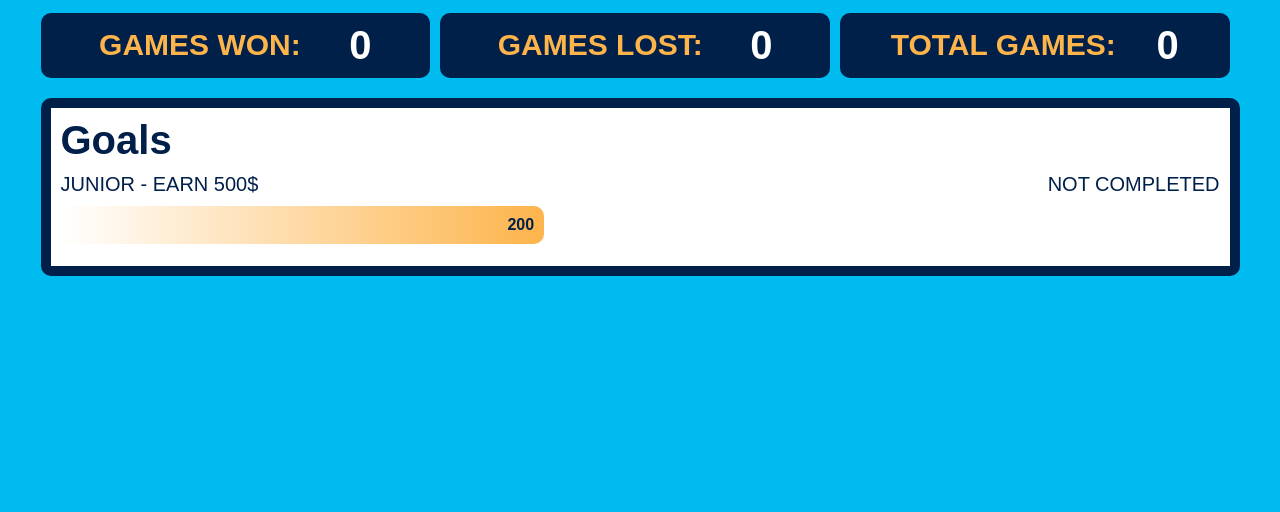
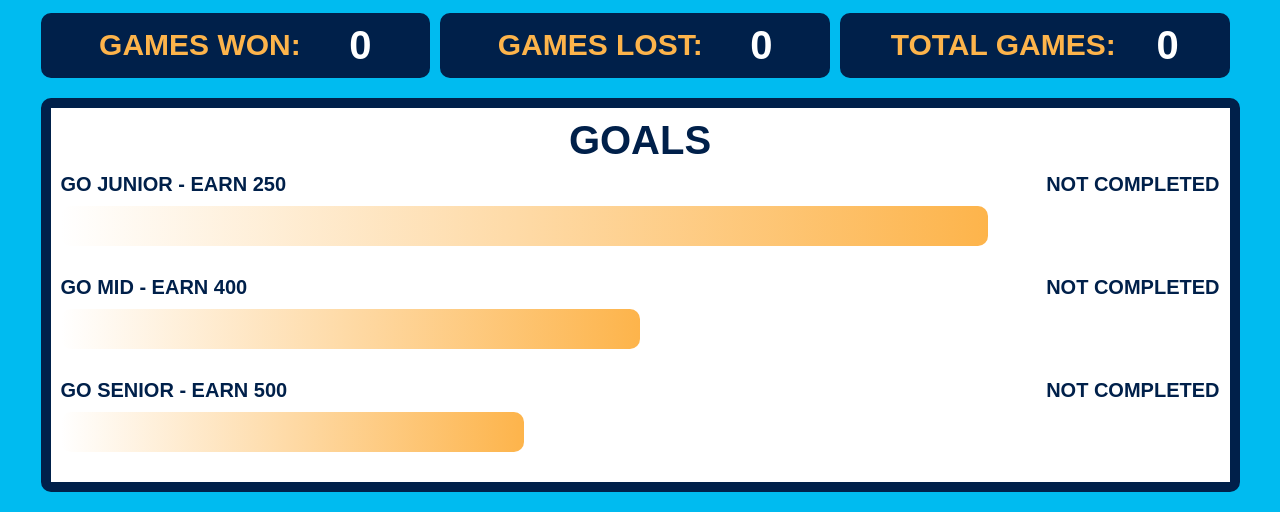
Before and after one commit to feandev/frontend-jackpot, a website built with webpack: page src/index.html in a window 1280 px wide. Shown: the part 708-1220 px from the top of the page. Before the commit the page ends 1004 px from the top, so only its background shows below. Built offline with nearby package versions, Linux system fonts and the light colour scheme.

Commit message:
added goals module and panel

```diff
--- a/src/app/app.js
+++ b/src/app/app.js
@@ -1,2 +1,2 @@
 import Game from './modules/game'
-const game = new Game(200);
+const game = new Game(200, [250, 400, 500]);
--- a/src/app/modules/draw.js
+++ b/src/app/modules/draw.js
@@ -4,10 +4,7 @@ import jsImageSource from '../assets/img/3.jpg'
 
 export default class Draw {
   constructor() {
-    this.htmlImage = htmlImageSource;
-    this.cssImage = cssImageSource;
-    this.jsImage = jsImageSource;
-    this.options = [this.htmlImage, this.cssImage, this.jsImage];
+    this.options = [htmlImageSource, cssImageSource, jsImageSource];
     let _result = this.getImages();
     this.getResult = () => _result;
   }
--- a/src/app/modules/game.js
+++ b/src/app/modules/game.js
@@ -6,12 +6,12 @@ import Progress from './progress'
 import dolarImageSource from '../assets/img/dolar.png'
 
 export default class Game {
-    constructor(money) {
+    constructor(money, goals) {
 
         this.wallet = new Wallet(money);
         this.stats = new Stats();
         this.colors = new Draw();
-        this.progress = new Progress(500, 750, 1000)
+        this.progress = new Progress(goals)
         this.dolarImage = dolarImageSource;
 
         // bind to object game
@@ -23,12 +23,13 @@ export default class Game {
         this.spanGamesNumber = document.getElementById('games');
         this.spanWins = document.getElementById('wins');
         this.spanLosses = document.getElementById('losses');
-
+        this.progressBars = document.querySelectorAll('.bar__inner');
+        this.goalsText = document.querySelectorAll('.goal__status');
+        this.goalsValue = document.querySelectorAll('.goal__txt_value');
         this.render();
-
     }
 
-    render(colors = [this.dolarImage, this.dolarImage, this.dolarImage], money = this.wallet.showWallet(), result ='', stats =[0, 0, 0], bet = 0, moneyWon = 0  ) {
+    render(colors = [this.dolarImage, this.dolarImage, this.dolarImage], money = this.wallet.showWallet(), result = '', stats = [0, 0, 0], bet = 0, moneyWon = 0, progress = this.progress.calculateProgress(this.wallet.showWallet())) {
 
         this.boards.forEach((board, index) => board.src = colors[index]);
 
@@ -41,22 +42,33 @@ export default class Game {
             result = `- ${bet} $`;
             this.spanResult.classList.add('red-score')
         }
-
         this.spanResult.textContent = result;
         this.spanGamesNumber.textContent = stats[0];
         this.spanWins.textContent = stats[1];
         this.spanLosses.textContent = stats[2];
         this.input.textContent = '';
+        // display goals values
+        this.goalsValue.forEach((val, index) => val.textContent = this.progress.goals[index])
+        // display progress in width, if 100% goal is completed
+        this.progressBars.forEach((bar, index) => {
 
+            if (progress[index] > 100) {
+                bar.classList.add('completed')
+                this.goalsText[index].textContent = 'COMPLETED!'
+
+            } else {
+                bar.style.width = `${progress[index]}%`;
+            }
+        })
     }
 
     startGame() {
 
-        if (this.input.value < 1) return alert ('too small bet');
+        if (this.input.value < 1) return alert('too small bet');
 
         const bet = Math.floor(this.input.value);
 
-        if(!this.wallet.checkWallet(bet)) return alert (`you don't have enough money to play`)
+        if (!this.wallet.checkWallet(bet)) return alert(`you don't have enough money to play`)
 
         this.wallet.updateWallet(bet, '-');
 
@@ -70,11 +82,11 @@ export default class Game {
 
         this.stats.addResult(result, bet);
 
-        this.render(colors, this.wallet.showWallet(), result, this.stats.checkStats(), bet, moneyWon );
-
         let progress = this.progress.calculateProgress(this.wallet.showWallet());
 
-        console.log(progress)
+        this.render(colors, this.wallet.showWallet(), result, this.stats.checkStats(), bet, moneyWon, progress);
+
+
 
     }
 }
--- a/src/app/modules/progress.js
+++ b/src/app/modules/progress.js
@@ -1,22 +1,19 @@
 export default class Progress {
 
-  constructor(junior, mid, senior) {
+  constructor(goals) {
 
-    this.goals = [this.junior = junior, this.mid = mid, this.senior = senior ]
+    this.goals = goals;
   }
 
   calculateProgress(wallet) {
 
-    let progresses = [];
+    let goalProgress = [];
 
     for (let i = 0; i < this.goals.length; i++) {
-
-      const progress = Math.floor((wallet / this.goals[i]) * 100)
-
-      progresses.push(progress)
+      const goal = Math.floor((wallet / this.goals[i]) * 100);
+        goalProgress.push(goal);
     }
 
-    return progresses;
-
+    return goalProgress;
   }
 }
--- a/src/app/styles/parts/main.sass
+++ b/src/app/styles/parts/main.sass
@@ -92,28 +92,31 @@
   &__title
     font-size: 40px
     font-weight: 700
+    text-align: center
 
   .goal
+    display: flex
+    justify-content: space-between
+    padding: 10px 0
 
-    &__number
-      display: flex
-      justify-content: space-between
-      padding: 10px 0
+    &__txt
+      font-weight: 700
+      font-size: 20px
 
-      &_txt
-        font-size: 20px
 
   .bar
-    height: 30px
     margin-bottom: 20px
 
     &__inner
-      width: 40%
+      height: 40px
       border-radius: 10px
-      padding: 10px
       background: linear-gradient(to right, #fff, $second-color,)
       display: flex
       justify-content: end
 
+    &__inner.completed
+      width: 100% !important
+      background: $third-color
+
       &_money
         font-weight: 700
--- a/src/index.html
+++ b/src/index.html
@@ -40,16 +40,39 @@
       </div>
     </section>
     <section class="goals section">
-      <p class="goals__title">Goals</p>
-      <div class="goal">
-        <div class="goal__number">
+      <p class="goals__title">GOALS</p>
+
+        <div class="goal">
           <div>
-            <p class="goal__number_txt">JUNIOR - EARN 500$</p>
+            <p class="goal__txt">GO JUNIOR - EARN <span class="goal__txt_value"></span></p>
           </div>
-            <p class="goal__number_txt">NOT COMPLETED</p>
+            <p class="goal__txt goal__status">NOT COMPLETED</p>
         </div>
+
         <div class="bar">
-          <div class="bar__inner bar__0"><span id="wallet" class="bar__inner_money" >200</span> </div>
+          <div class="bar__inner"></div>
+        </div>
+
+        <div class="goal">
+          <div>
+            <p class="goal__txt">GO MID - EARN <span class="goal__txt_value"></span></p>
+          </div>
+            <p class="goal__txt goal__status">NOT COMPLETED</p>
+        </div>
+
+        <div class="bar">
+          <div class="bar__inner"></div>
+        </div>
+
+        <div class="goal">
+          <div>
+            <p class="goal__txt">GO SENIOR - EARN <span class="goal__txt_value"></span></p>
+          </div>
+            <p class="goal__txt goal__status">NOT COMPLETED</p>
+        </div>
+
+        <div class="bar">
+          <div class="bar__inner"></div>
         </div>
       </div>
 
```
